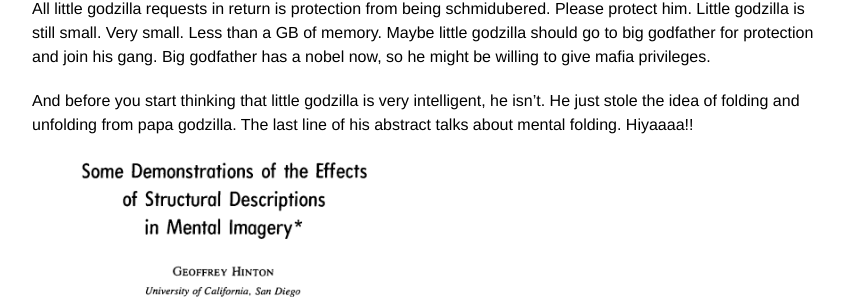
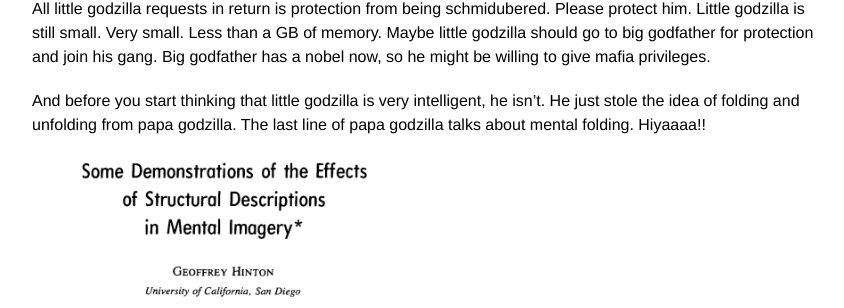
Before and after one commit to rajatmodi62/rajatmodi62.github.io, a Jekyll site: the page built from _posts/2024-10-26-hinton_apm.md, in a window 1280 px wide and 900 px high, scrolled down 15677 px. Shown: the part 168-476 px from the top of the window, without its empty margins (208-1052 px from the left). Built offline with Jekyll 4.4.1, drawn with Linux system fonts in a browser that asks for light colours; comment, search, counter and statistics services are not loaded.

```diff
--- a/_posts/2024-10-26-hinton_apm.md
+++ b/_posts/2024-10-26-hinton_apm.md
@@ -240,7 +240,7 @@ And now before i leave, and you go all saaaad, i will dump a few videos we creat
 
 All little  godzilla requests in return is protection from being schmidubered. Please protect him. Little godzilla is still small. Very small. Less than a GB of memory. Maybe little godzilla should go to big godfather for protection and join his gang. Big godfather has a nobel now, so he might be willing to give mafia privileges.
 
-And before you start thinking that little godzilla is very intelligent, he isn't. He just stole the idea of folding and unfolding from papa godzilla. The last line of his abstract talks about mental folding. Hiyaaaa!!
+And before you start thinking that little godzilla is very intelligent, he isn't. He just stole the idea of folding and unfolding from papa godzilla. The last line of papa godzilla talks about mental folding. Hiyaaaa!!
 
  <div class="text-center" style="margin: 0 auto; max-width: 800px;"> <!-- Set max-width as needed -->
     <img class="img-fluid" src="{{ site.baseurl }}\assets\img\apm\hinton_steal.png" style="width: 50%; height: auto;"> <!-- Image width is 50% of its parent -->
```
